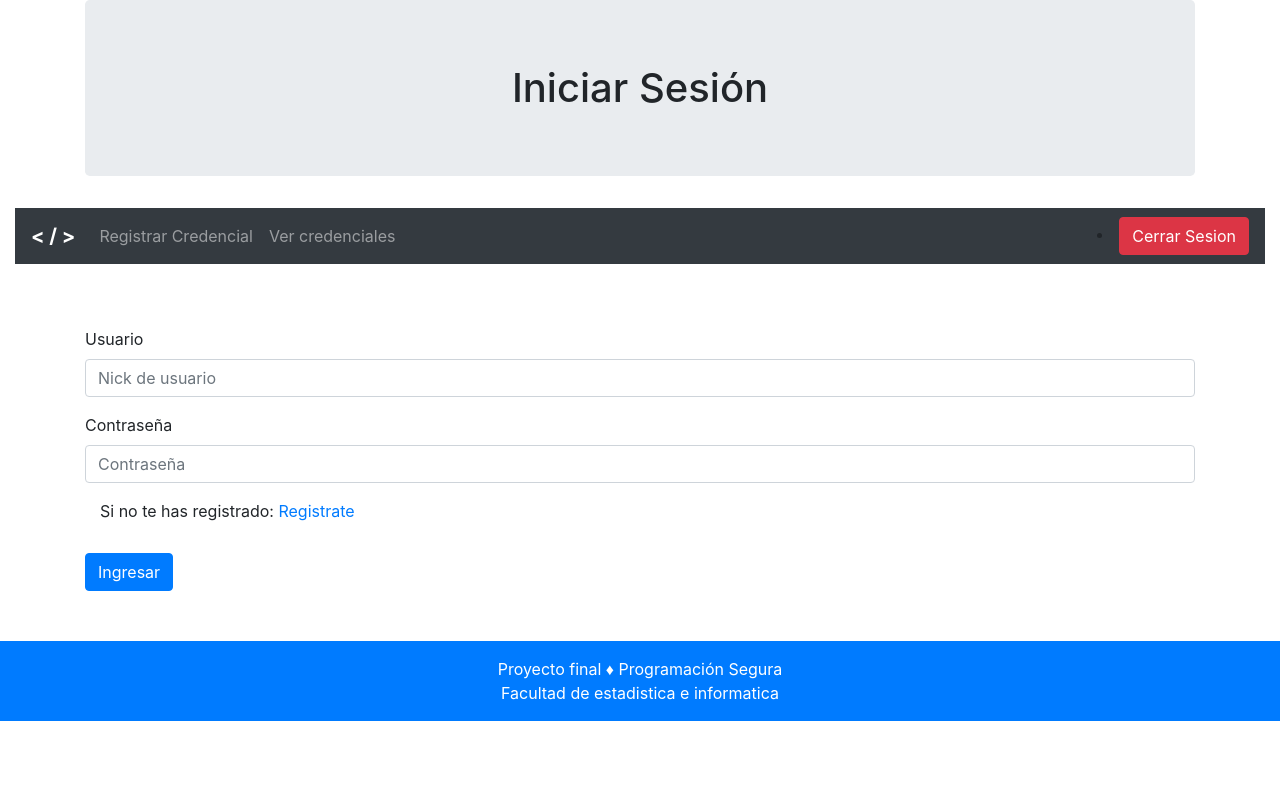
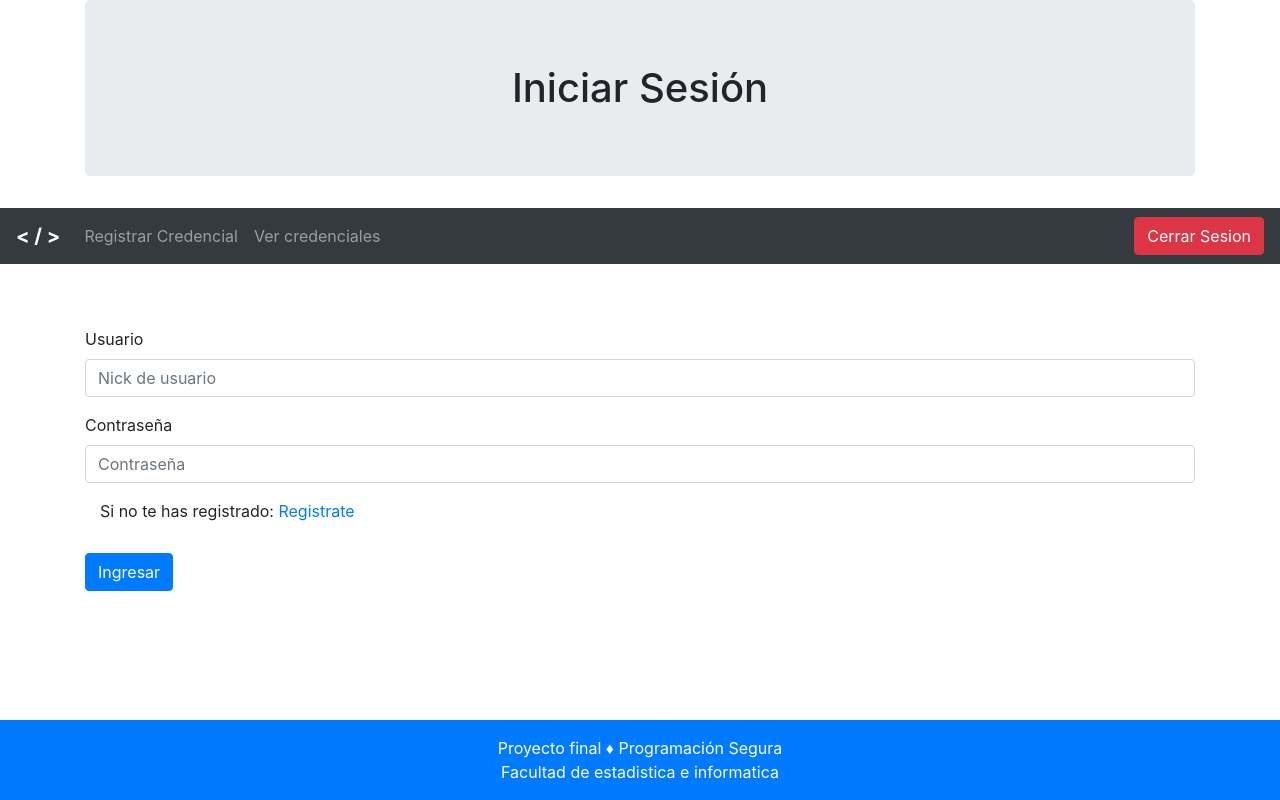
Before and after one commit to jarlet10/Proyectps, a Django app: page /iniciar_sesion in a window 1280 px wide. Run offline with Django 3.2, Linux system fonts and the light colour scheme; some libraries are stand-ins or nearby versions.

Commit message:
arranqueconcifrado

```diff
--- a/projectsegura/projectsegura/templates/iniciar_sesion.html
+++ b/projectsegura/projectsegura/templates/iniciar_sesion.html
@@ -67,7 +67,5 @@
         </form>
     </div>
 
-    <div class="container">
-        <div class="row" style="height: 15px;"></div>
-    </div>
+
 {% endblock %}
--- a/projectsegura/projectsegura/templates/pg.html
+++ b/projectsegura/projectsegura/templates/pg.html
@@ -6,11 +6,30 @@
   <meta name="viewport" content="width=device-width, initial-scale=1.0">
   {% block estilos %} {% endblock %}
 
+  <style>
+    html{
+      height: 100%;
+    }
+
+    body{
+      display: flex;
+      flex-direction: column;
+      min-height: 100vh;
+    }
+
+    footer{
+      position: sticky;
+      top: 100%;
+
+    }
+  </style>
+
   <link rel="stylesheet" href="https://maxcdn.bootstrapcdn.com/bootstrap/4.5.2/css/bootstrap.min.css">
   <script src="https://ajax.googleapis.com/ajax/libs/jquery/3.5.1/jquery.min.js"></script>
   <script src="https://cdnjs.cloudflare.com/ajax/libs/popper.js/1.16.0/umd/popper.min.js"></script>
   <script src="https://maxcdn.bootstrapcdn.com/bootstrap/4.5.2/js/bootstrap.min.js"></script>
   <script src="/static/js/generar.js"></script>
+
 
   {% block scri %} {% endblock %}
 
@@ -25,8 +44,8 @@
     <h1 class="jumbotron" style="text-align: center;">{% block jumbo %}{% endblock %}</h1>
   </header>
 
-  <!-- Contenedor general -->
-  <div class="container-fluid">
+  <!-- Contenedor para barra de navegacion-->
+
     <nav class="navbar navbar-expand-sm bg-dark navbar-dark">
       <a class="navbar-brand" href="" >
         <b>&lt; / &gt;</b>
@@ -47,11 +66,15 @@
             {% block compartirCredencial %}  {% endblock %}
         </ul>
       </div>
-      <li>
-        <a class="btn btn-danger" role="button" href="/logout">Cerrar Sesion</a>
-      </li>
+      <div class="collapse navbar-collapse" id="menu">
+        <ul class="navbar-nav ml-auto">
+          <li>
+            <a class="btn btn-danger" role="button" href="/logout">Cerrar Sesion</a>
+          </li>
+        </ul>
+      </div>
     </nav>
-  </div>
+
 
   <div class="container">
       <div class="row" style="height: 30px;"></div>
```
Also changed, not shown: 1 other file.
